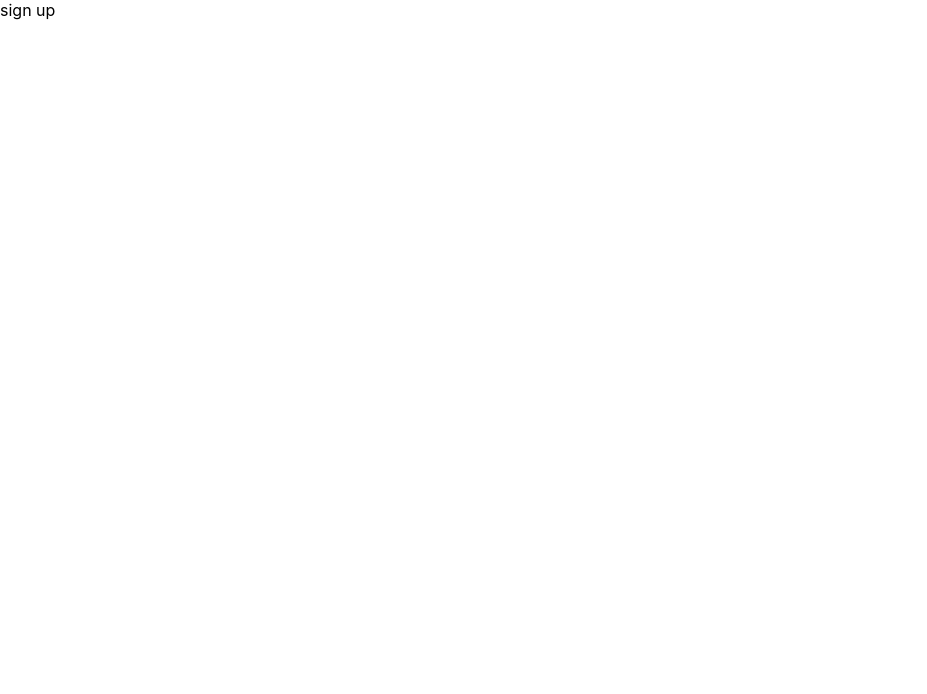
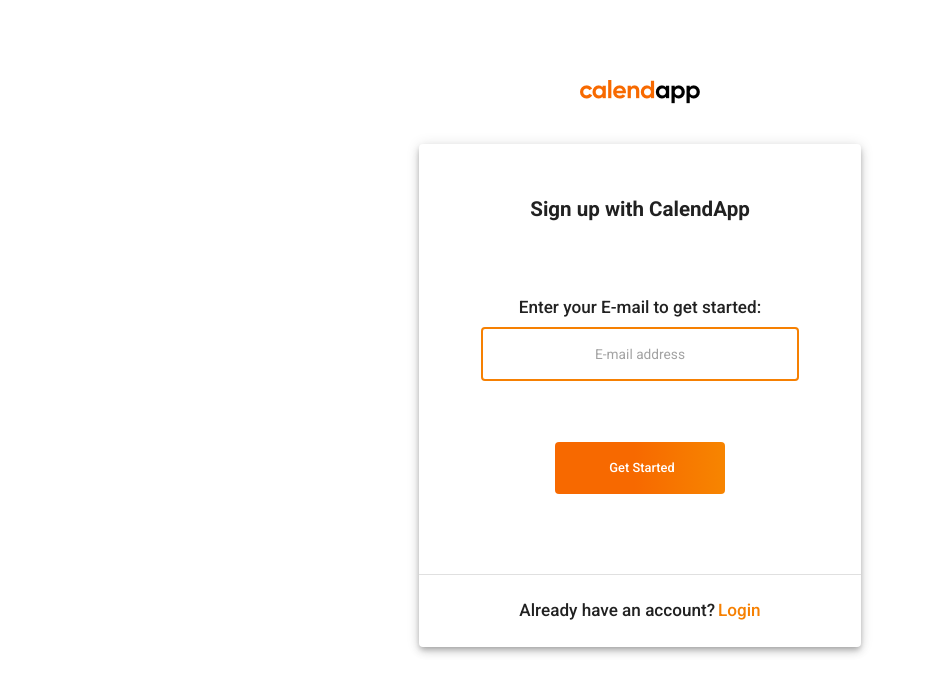
Before and after one commit to hatchways/team-yugioh, a React (Create React App) app in the folder client/: page /signup in a window 1280 px wide. Shown: the top 694 px of the page, without its empty margins (0-927 px from the left). Built offline with nearby package versions, Linux system fonts and the light colour scheme.

Commit message:
finished signu page

```diff
--- a/client/src/pages/Login.js
+++ b/client/src/pages/Login.js
@@ -100,7 +100,7 @@ const LogInPage = () => {
           {welcomeMsg?null:
           <div className={classes.formInput}>
             <Typography variant="h6" className={classes.formLabel}>
-              Enter your E-mail to get started
+              Enter your E-mail to get started:
             </Typography>
             <TextField
               variant="outlined"
@@ -126,7 +126,7 @@ const LogInPage = () => {
         <div className={classes.footer}>
           <Typography variant="h6">
             {`Don't have an account?`}
-            <Link className={classes.link} to="#">
+            <Link className={classes.link} to="signup">
               Sign up
             </Link>
           </Typography>
--- a/client/src/pages/Signup.js
+++ b/client/src/pages/Signup.js
@@ -1,10 +1,171 @@
-import React from 'react';
+import React, { useState } from "react";
+import Button from "@material-ui/core/Button";
+import TextField from "@material-ui/core/TextField";
+import Container from "@material-ui/core/Container";
+import Paper from "@material-ui/core/Paper";
+import logo from "../assets/logo.png";
+import { makeStyles } from "@material-ui/core/styles";
+import Typography from "@material-ui/core/Typography";
+import Divider from "@material-ui/core/Divider";
+import { Link } from "react-router-dom";
+import googleLogo from "../assets/googlesvg1.svg";
 
-const SignUpPage=()=>{
+const useStyles = makeStyles(theme => ({
+  root: {
+    display: "flex",
+    justifyContent: "center",
+    flexDirection: "column"
+  },
+  formMain: {
+    marginTop: theme.spacing(1),
+    display: "flex",
+    flexDirection: "column",
+    alignItems: "center",
+    padding: "10%",
+    fontFamily: theme.typography.fontFamily
+  },
+  footer: {
+    fontFamily: theme.typography.fontFamily,
+    padding: "5%",
+    textAlign: "center"
+  },
+  logo: {
+    marginTop: "10vh",
+    marginLeft: "auto",
+    marginRight: "auto",
+    marginBottom: "5vh"
+  },
+  submit: {
+    margin: theme.spacing(3, 0, 2)
+  },
+  button: {
+    background: theme.palette.primary.button,
+    color: "white",
+    padding: "15px 50px 15px 50px",
+    marginTop: "15%",
+    marginBottom: "10%"
+  },
+  link: {
+    marginLeft: 3,
+    color: theme.palette.primary.main,
+    textDecoration: "none"
+  },
+  paper: {
+    width: "80%",
+    margin: "auto"
+  },
+  formInput: {
+    marginTop: "20%",
+    width: "90%"
+  },
+  formLabel: {
+    marginBottom: "-10px",
+    textAlign: "center"
+  },
+  paragraphText:{
+      marginTop:"10%",
+      textAlign:"center"
+  }
+}));
 
-    return(
-        <div>sign up</div>
-    )
-}
+const SignUpPage = () => {
+  const classes = useStyles();
+  const [email, setEmail] = useState(null);
+  //welcomeMsg is true if use has entered an email and pressed continue button
+  const [welcomeMsg, showWelcome] = useState(false);
+
+  const handleClick = event => {
+    event.preventDefault();
+    //cehck if user has entered an email
+    if (email) {
+      showWelcome(true);
+    }
+  };
+
+  const handleChange = event => {
+    setEmail(event.target.value);
+    console.log(email);
+  };
+
+  return (
+    <Container
+      maxWidth="sm"
+      classes={{
+        root: classes.root
+      }}
+    >
+      <img src={logo} alt="company logo" className={classes.logo} />
+      <Paper elevation={5} className={classes.paper}>
+        <form className={classes.formMain} onSubmit={handleClick}>
+          <Typography variant="h5">
+            {welcomeMsg ? (
+              <span
+                style={{
+                  display: "flex",
+                  flexDirection: "column",
+                  textAlign: "center"
+                }}
+              >{`Hi ${email}!`}</span>
+            ) : (
+              `Sign up with CalendApp`
+            )}
+          </Typography>
+          {welcomeMsg ? (
+            <Typography className={classes.paragraphText} variant="body1">
+                The easiest way for you to sign up is with google. This will automaticaly connect your google calendar so you can start using the app right away!
+            </Typography>
+          ) : (
+            <div className={classes.formInput}>
+              <Typography variant="h6" className={classes.formLabel}>
+                Enter your E-mail to get started:
+              </Typography>
+              <TextField
+                variant="outlined"
+                margin="normal"
+                required
+                fullWidth
+                id="email"
+                name="email"
+                autoComplete="email"
+                placeholder="E-mail address"
+                autoFocus
+                style={{ textAlign: "center" }}
+                inputProps={{ min: 0, style: { textAlign: "center" } }}
+                onChange={handleChange}
+              />
+            </div>
+          )}
+          <Button
+            size="large"
+            className={classes.button}
+            onClick={handleClick}
+            startIcon
+          >
+            {welcomeMsg ? (
+              <span style={{ marginLeft: "20px" }}>
+                <img
+                  src={googleLogo}
+                  style={{ position: "absolute", left: 45, top: 14 }}
+                />
+                Sign up with Google
+              </span>
+            ) : (
+              "Get Started"
+            )}
+          </Button>
+        </form>
+        <Divider />
+        <div className={classes.footer}>
+          <Typography variant="h6">
+            {welcomeMsg?`Prefer to an account with a password?`:`Already have an account?`}
+            <Link className={classes.link} to={welcomeMsg?"#":"/login"}>
+              {welcomeMsg?"Click here":"Login"}
+            </Link>
+          </Typography>
+        </div>
+      </Paper>
+    </Container>
+  );
+};
 
 export default SignUpPage;
--- a/client/src/themes/theme.js
+++ b/client/src/themes/theme.js
@@ -9,6 +9,12 @@ export const theme = createMuiTheme({
     },
     h4: {
       fontWeight: 500
+    },
+    h5: {
+      fontWeight: 600
+    },
+    button: {
+      textTransform: "none"
     }
   },
   palette: {
```
